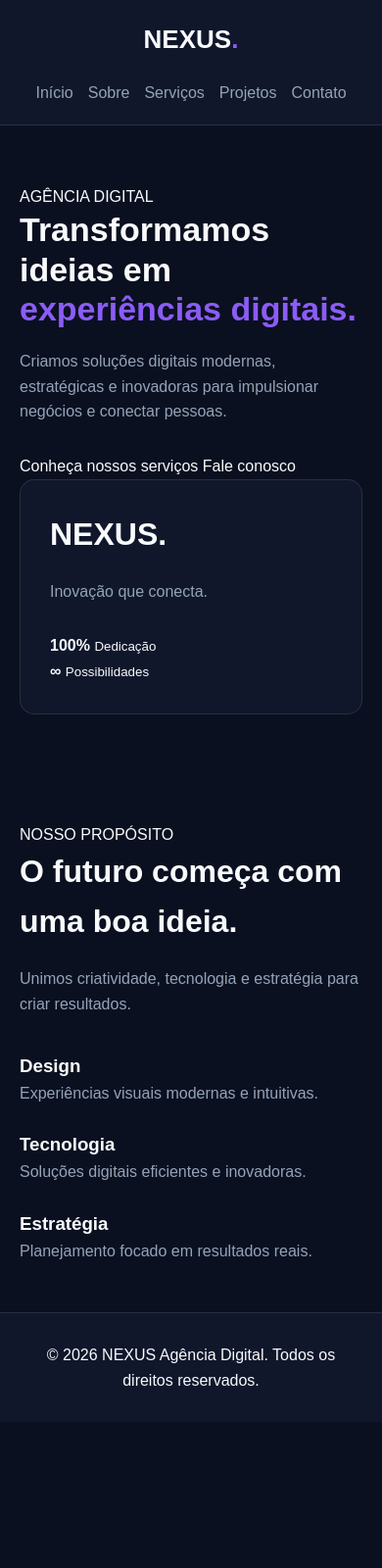
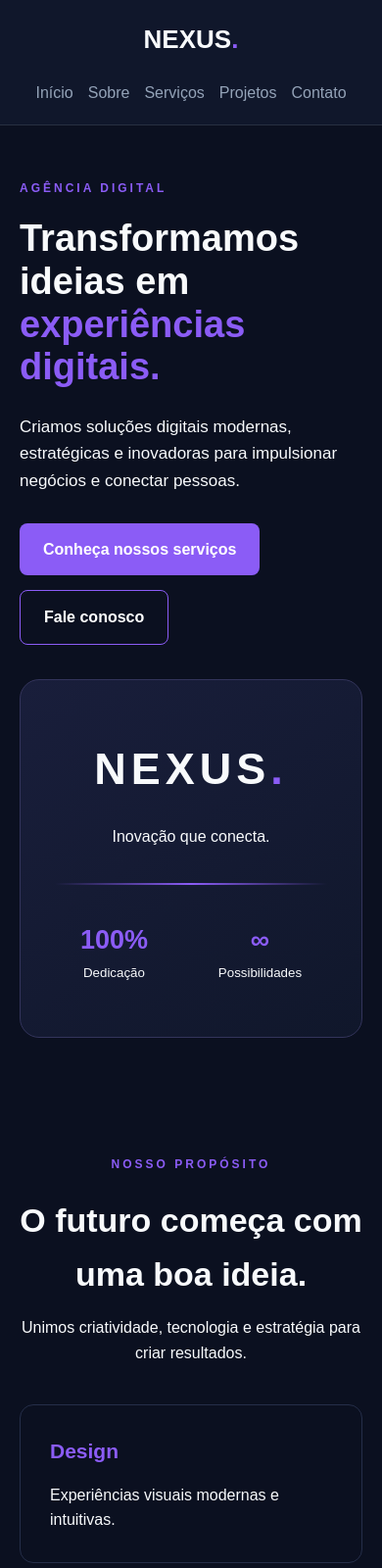
Before and after one commit to engs-arthursantos-png/nexus-agencia-digital, a plain HTML site: page projeto web/index.html in a window 390 px wide. Shown: the top 1600 px of the page at 98% size. Before the commit the page ends 1451 px from the top, so only its background shows below. Drawn offline with Linux system fonts and the light colour scheme.

Commit message:
implementa responsividade e acessibilidade

```diff
--- a/projeto web/css/style.css
+++ b/projeto web/css/style.css
@@ -304,3 +304,294 @@ footer {
         padding: 40px 20px;
     }
 }
+
+/* ESTILIZAÇÃO DOS BOTÕES */
+
+.btn-primary,
+.btn-secondary {
+    display: inline-block;
+    padding: 14px 24px;
+    border-radius: 8px;
+    font-weight: bold;
+    transition: 0.3s;
+}
+
+.btn-primary {
+    background: var(--purple);
+    color: white;
+}
+
+.btn-primary:hover {
+    background: var(--blue);
+    transform: translateY(-3px);
+}
+
+.btn-secondary {
+    border: 1px solid var(--purple);
+    color: white;
+}
+
+.btn-secondary:hover {
+    background: var(--purple);
+}
+
+/* ELEMENTOS DA PÁGINA INICIAL */
+
+.hero {
+    min-height: 600px;
+    display: grid;
+    grid-template-columns: 1.3fr 1fr;
+    align-items: center;
+    gap: 60px;
+}
+
+.hero h1,
+.page-hero h1 {
+    font-size: clamp(36px, 5vw, 58px);
+    line-height: 1.15;
+    margin-bottom: 25px;
+}
+
+.hero h1 span,
+.page-hero h1 span {
+    color: var(--purple);
+}
+
+.hero-content p,
+.page-hero p {
+    color: var(--text);
+    font-size: 17px;
+    margin-bottom: 30px;
+}
+
+.hero-buttons {
+    display: flex;
+    flex-wrap: wrap;
+    gap: 15px;
+}
+
+.hero-card {
+    background: linear-gradient(145deg, #191e3b, #10172b);
+    border: 1px solid #33345b;
+    border-radius: 20px;
+    padding: 55px 35px;
+    text-align: center;
+}
+
+.hero-card h2 {
+    font-size: 45px;
+    letter-spacing: 5px;
+}
+
+.hero-card h2 span {
+    color: var(--purple);
+}
+
+.hero-card p {
+    color: var(--text);
+}
+
+.card-line {
+    height: 2px;
+    background: linear-gradient(
+        90deg,
+        transparent,
+        var(--purple),
+        transparent
+    );
+    margin: 35px 0;
+}
+
+.card-stats {
+    display: flex;
+    justify-content: space-around;
+    gap: 20px;
+}
+
+.card-stats strong,
+.card-stats small {
+    display: block;
+}
+
+.card-stats strong {
+    font-size: 27px;
+    color: var(--purple);
+}
+
+.card-stats small {
+    color: var(--text);
+}
+
+/* SEÇÕES E CARDS */
+
+.section {
+    max-width: 1200px;
+    margin: auto;
+    padding: 80px 30px;
+}
+
+.section-heading,
+.page-hero {
+    text-align: center;
+}
+
+.section-heading h2,
+.section h2 {
+    font-size: 34px;
+    margin-bottom: 15px;
+}
+
+.section-heading p {
+    color: var(--text);
+}
+
+.cards {
+    display: grid;
+    grid-template-columns: repeat(3, 1fr);
+    gap: 25px;
+    margin-top: 40px;
+}
+
+.info-card {
+    background: var(--secondary);
+    border: 1px solid #252e49;
+    border-radius: 14px;
+    padding: 30px;
+    transition: 0.3s;
+}
+
+.info-card:hover {
+    transform: translateY(-7px);
+    border-color: var(--purple);
+}
+
+.info-card h3 {
+    color: var(--purple);
+    font-size: 21px;
+    margin-bottom: 15px;
+}
+
+.info-card p {
+    color: var(--text);
+}
+
+.tag {
+    display: inline-block;
+    color: var(--purple);
+    font-size: 12px;
+    font-weight: bold;
+    letter-spacing: 3px;
+    margin-bottom: 20px;
+}
+
+.page-hero {
+    padding: 100px 30px 50px;
+}
+
+.page-hero p {
+    max-width: 550px;
+    margin-left: auto;
+    margin-right: auto;
+}
+
+.about-content {
+    display: grid;
+    grid-template-columns: 1.2fr 1fr;
+    gap: 40px;
+    align-items: center;
+}
+
+.about-content p {
+    color: var(--text);
+    margin-top: 15px;
+}
+
+.call-to-action {
+    text-align: center;
+}
+
+.call-to-action p {
+    color: var(--text);
+    margin-bottom: 25px;
+}
+
+/* FORMULÁRIO */
+
+form {
+    display: flex;
+    flex-direction: column;
+    gap: 12px;
+}
+
+form label {
+    color: var(--white);
+    font-weight: bold;
+    font-size: 14px;
+}
+
+form input,
+form textarea {
+    width: 100%;
+    padding: 13px;
+    border: 1px solid #333b58;
+    border-radius: 8px;
+    background: var(--background);
+    color: white;
+    font-family: Arial, sans-serif;
+    font-size: 14px;
+    outline: none;
+}
+
+form input:focus,
+form textarea:focus {
+    border-color: var(--purple);
+}
+
+form textarea {
+    resize: vertical;
+}
+
+form button {
+    border: none;
+    cursor: pointer;
+    font-size: 15px;
+}
+
+/* RESPONSIVIDADE */
+
+@media (max-width: 768px) {
+
+    .navbar {
+        flex-direction: column;
+        gap: 20px;
+    }
+
+    .nav-links {
+        flex-wrap: wrap;
+        justify-content: center;
+        gap: 15px;
+    }
+
+    .hero {
+        grid-template-columns: 1fr;
+        padding-top: 50px;
+        gap: 35px;
+    }
+
+    .cards {
+        grid-template-columns: 1fr;
+    }
+
+    .about-content {
+        grid-template-columns: 1fr;
+    }
+
+    .hero h1,
+    .page-hero h1 {
+        font-size: 38px;
+    }
+
+    .section {
+        padding: 55px 20px;
+    }
+}
```
